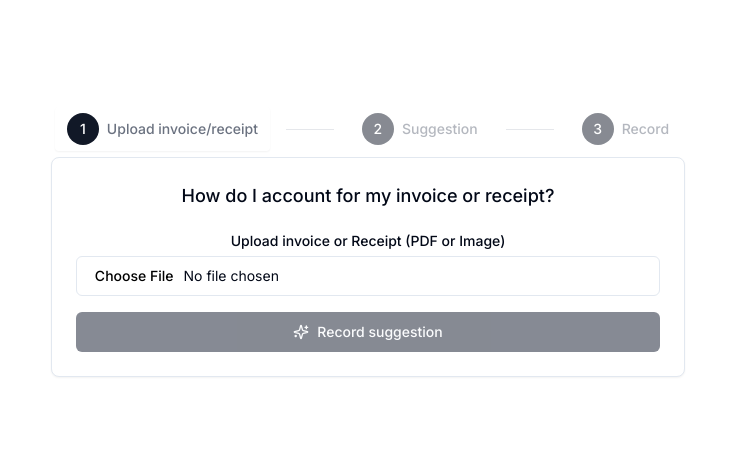
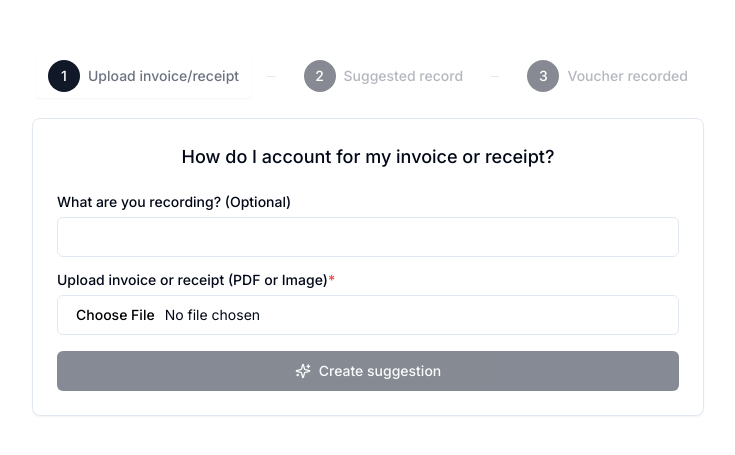
Before and after one commit to philipandersson/accountant-gpt, a Next.js app: page / in a window 1280 px wide. Shown: the part 157-612 px from the top of the page, without its empty margins (272-1007 px from the left). Built offline with nearby package versions, Linux system fonts and the light colour scheme.

Commit message:
feat: add text prompt

```diff
--- a/src/app/api/bookkeep/route.ts
+++ b/src/app/api/bookkeep/route.ts
@@ -2,6 +2,7 @@ import { predictInvoiceVoucher } from "@/lib/invoice-voucher/predict";
 import { createPartialObjectStream } from "@/lib/llm/create-partial-object-stream";
 import { logger } from "@/lib/logger";
 import { bodySchema } from "@/lib/schemas";
+import { isString } from "lodash";
 import { InvoiceVoucher } from "../../../lib/schemas";
 
 export async function POST(request: Request) {
@@ -19,7 +20,13 @@ export async function POST(request: Request) {
     });
   });
 
-  const llmGenerator = await predictInvoiceVoucher(data.images);
+  const llmGenerator = await predictInvoiceVoucher({
+    prompt:
+      isString(data.prompt) && data.prompt.trim().length > 0
+        ? data.prompt
+        : null,
+    images: data.images,
+  });
 
   logger.info({ llmGenerator }, "LLM response");
 
--- a/src/app/page.tsx
+++ b/src/app/page.tsx
@@ -15,6 +15,7 @@ import { useRef, useState } from "react";
 export default function Home() {
   const [step, setStep] = useState<"step1" | "step2" | "step3">("step1");
   const [images, setImages] = useState<Array<Base64Image>>([]);
+  const [prompt, setPrompt] = useState("");
   const formRef = useRef<HTMLFormElement>(null);
 
   const {
@@ -29,6 +30,7 @@ export default function Home() {
         method: "POST",
         body: JSON.stringify({
           images,
+          prompt,
         }),
         headers: {
           "Content-Type": "application/json",
@@ -57,11 +59,14 @@ export default function Home() {
   });
 
   const accountVoucherReady = Object.keys(inoviceVoucher).length > 0;
-  const imagesUploaded = images.length > 0;
 
   function handleImagesUploaded(images: Array<Base64Image>) {
     setImages(images);
     reset();
+  }
+
+  function handlePromptChanged(prompt: string) {
+    setPrompt(prompt);
   }
 
   function handleSubmit() {
@@ -80,7 +85,7 @@ export default function Home() {
         onValueChange={(value) => setStep(value as "step1" | "step2" | "step3")}
         className="max-w-2xl justify-center items-center"
       >
-        <TabsList className="flex items-center justify-center gap-4 bg-transparent">
+        <TabsList className="flex items-center justify-center gap-4 pb-8 bg-transparent">
           <TabsTrigger
             value="step1"
             className="data-[state=active]:bg-transparent"
@@ -98,14 +103,14 @@ export default function Home() {
           <TabsTrigger
             value="step2"
             className="data-[state=active]:bg-transparent"
-            disabled={!imagesUploaded}
+            disabled={isPending || !accountVoucherReady}
           >
             <div className="flex items-center gap-2">
               <div className="flex h-8 w-8 items-center justify-center rounded-full bg-gray-900 text-sm font-medium text-white dark:bg-gray-50 dark:text-gray-900">
                 2
               </div>
               <span className="text-sm font-medium text-gray-500 dark:text-gray-400">
-                Suggestion
+                Suggested record
               </span>
             </div>
           </TabsTrigger>
@@ -120,7 +125,7 @@ export default function Home() {
                 3
               </div>
               <span className="text-sm font-medium text-gray-500 dark:text-gray-400">
-                Record
+                Voucher recorded
               </span>
             </div>
           </TabsTrigger>
@@ -135,6 +140,7 @@ export default function Home() {
             <CardContent>
               <UploadImageForm
                 onImagesUploaded={handleImagesUploaded}
+                onPromptChanged={handlePromptChanged}
                 onSubmit={handleSubmit}
                 ref={formRef}
               >
@@ -148,7 +154,7 @@ export default function Home() {
                   ) : (
                     <LucideSparkles className="w-4 h-4" />
                   )}
-                  <span className="ml-2">Record suggestion</span>
+                  <span className="ml-2">Create suggestion</span>
                 </Button>
               </UploadImageForm>
               {images.length > 0 && (
@@ -183,6 +189,7 @@ export default function Home() {
         <TabsContent value="step2">
           {error && <div className="text-red-500">{error.message}</div>}
           {<AccountingVoucher data={inoviceVoucher} isPending={isPending} />}
+          <Button disabled={!accountVoucherReady || isPending}>Record</Button>
         </TabsContent>
       </Tabs>
     </main>
--- a/src/components/accounting-voucher.tsx
+++ b/src/components/accounting-voucher.tsx
@@ -162,7 +162,7 @@ export function AccountingVoucher({
                         </span>
                       </div>
                       <Input
-                        className="pl-9"
+                        className="pl-10"
                         id="amount"
                         type="number"
                         readOnly
@@ -178,7 +178,7 @@ export function AccountingVoucher({
                         </span>
                       </div>
                       <Input
-                        className="pl-9"
+                        className="pl-10"
                         id="amount"
                         type="number"
                         readOnly
--- a/src/components/upload-image-form.tsx
+++ b/src/components/upload-image-form.tsx
@@ -12,13 +12,17 @@ pdfjsLib.GlobalWorkerOptions.workerSrc = `//cdnjs.cloudflare.com/ajax/libs/pdf.j
 interface UploadImageFormProps {
   children: React.ReactNode;
   onImagesUploaded: (images: Array<Base64Image>) => void;
+  onPromptChanged: (prompt: string) => void;
   onSubmit: (e: React.FormEvent<HTMLFormElement>) => void;
 }
 
 export const UploadImageForm = forwardRef<
   HTMLFormElement,
   UploadImageFormProps
->(function UploadImageForm({ children, onImagesUploaded, onSubmit }, ref) {
+>(function UploadImageForm(
+  { children, onImagesUploaded, onPromptChanged, onSubmit },
+  ref
+) {
   const fileInputRef = useRef<HTMLInputElement>(null);
 
   const handleReset = useCallback(() => {
@@ -26,6 +30,12 @@ export const UploadImageForm = forwardRef<
       fileInputRef.current.value = "";
     }
   }, [fileInputRef]);
+
+  async function handlePromptChange(
+    event: React.ChangeEvent<HTMLInputElement>
+  ) {
+    onPromptChanged(event.target.value);
+  }
 
   async function handleFileChange(event: React.ChangeEvent<HTMLInputElement>) {
     const currentFile = event.target.files?.[0] ?? "";
@@ -84,9 +94,19 @@ export const UploadImageForm = forwardRef<
       ref={ref}
       onReset={handleReset}
     >
-      <div className="flex flex-col w-full items-center gap-2">
+      <div className="flex flex-col w-full gap-2">
+        <Label htmlFor="inoviceFile">What are you recording? (Optional)</Label>
+        <Input
+          name="prompt"
+          id="prompt"
+          type="text"
+          onChange={handlePromptChange}
+        />
+      </div>
+      <div className="flex flex-col w-full gap-2">
         <Label htmlFor="inoviceFile">
-          Upload invoice or Receipt (PDF or Image)
+          Upload invoice or receipt (PDF or Image)
+          <span className="text-red-500">*</span>
         </Label>
         <Input
           name="file"
--- a/src/lib/invoice-voucher/predict.ts
+++ b/src/lib/invoice-voucher/predict.ts
@@ -1,10 +1,12 @@
 import { llm } from "../llm/instructor";
-import { Base64Image, invoiceVoucherSchema } from "../schemas";
+import { invoiceVoucherSchema, LlmQuery } from "../schemas";
 
-export async function predictInvoiceVoucher(
-  images: Array<Base64Image>,
-  prompt?: string
-) {
+// TODO:
+// * Add a safeguard to prevent non invoices trying to be predicted
+// * Sample n results from the LLM
+// * Add a judge evaluation
+
+export async function predictInvoiceVoucher({ prompt, images }: LlmQuery) {
   return llm.chat.completions.create({
     model: "gpt-4o",
     stream: true,
--- a/src/lib/schemas.ts
+++ b/src/lib/schemas.ts
@@ -7,8 +7,11 @@ export const base64ImageSchema = z.object({
 });
 
 export const bodySchema = z.object({
+  prompt: z.string().nullable(),
   images: z.array(base64ImageSchema),
 });
+
+export type LlmQuery = z.infer<typeof bodySchema>;
 
 export type Base64Image = z.infer<typeof base64ImageSchema>;
 
```
